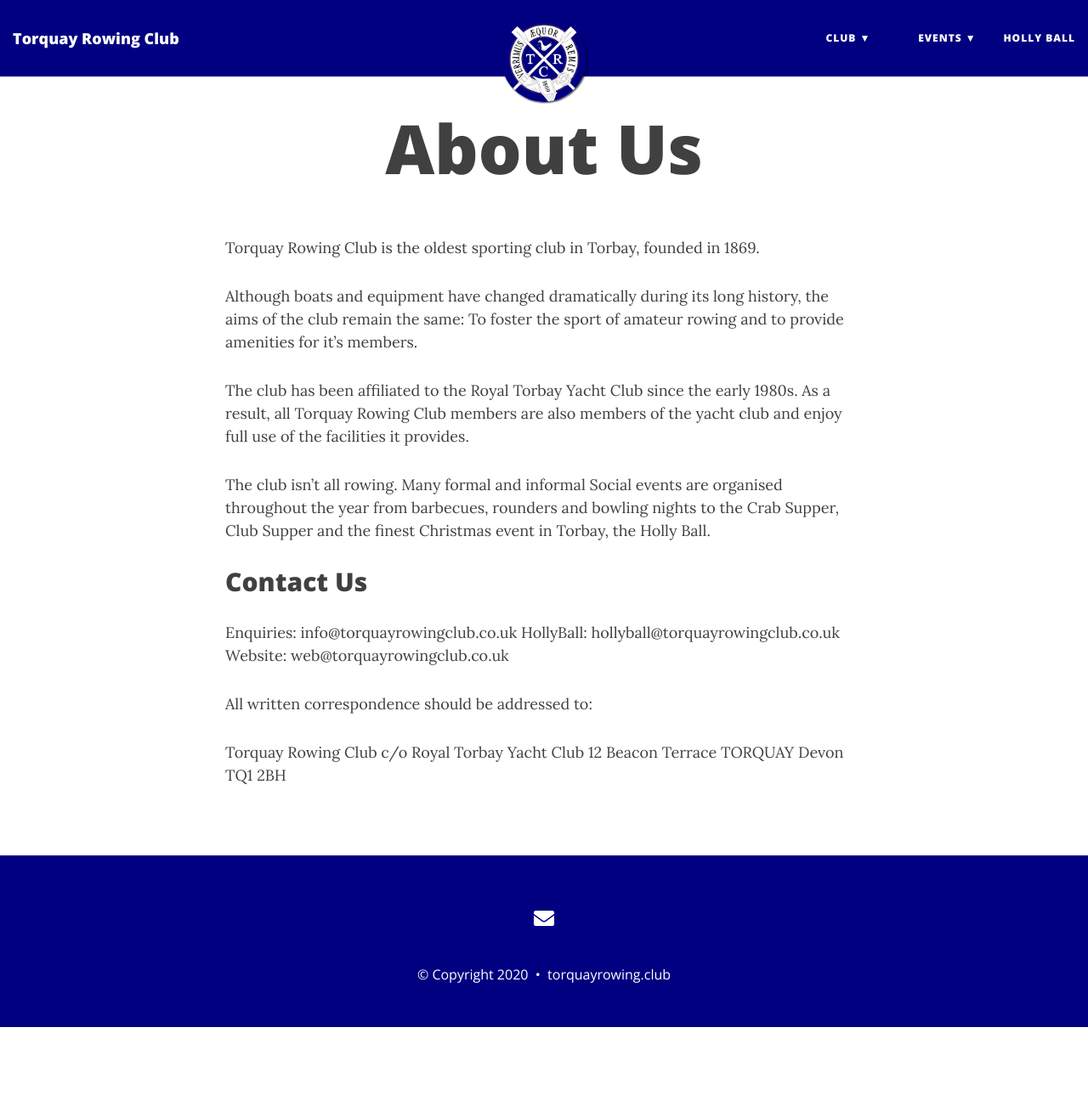
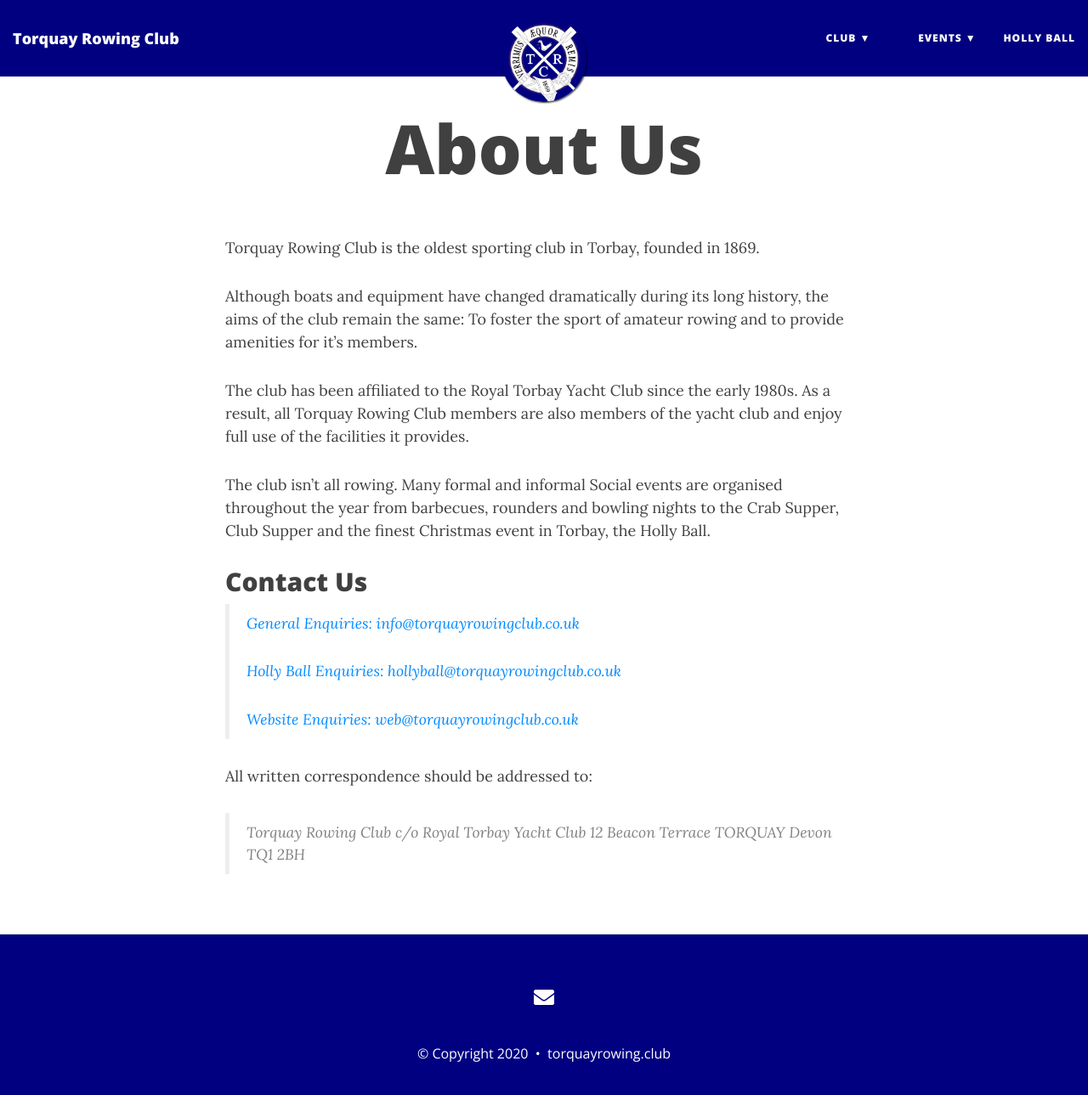
Before and after one commit to torquayrowingclub/torquayrowingclub.github.io, a Jekyll site: the page built from about.md, in a window 1280 px wide and 1302 px high. Shown: the top 1289 px of the window at 85% size. Built offline with Jekyll 4.4.1, drawn with Linux system fonts in a browser that asks for light colours; nearby versions of some CDN libraries.

Commit message:
About test

```diff
--- a/_config.yml
+++ b/_config.yml
@@ -22,7 +22,6 @@
 navbar-links:
   Club:
     - Information: "about"
-    - Contact: "about"
     - Club Kit: "https://godfrey.co.uk/club/torquayrc"
     - WEARA Calender: "http://www.weara.co.uk/calendar/month"
     - Weather: "weather"
--- a/about.md
+++ b/about.md
@@ -14,15 +14,17 @@
 
 ## Contact Us
 
-Enquiries: info@torquayrowingclub.co.uk
-HollyBall: hollyball@torquayrowingclub.co.uk
-Website: web@torquayrowingclub.co.uk
+> [General Enquiries: info@torquayrowingclub.co.uk](mailto:info@torquayrowingclub.co.uk)
+>
+> [Holly Ball Enquiries: hollyball@torquayrowingclub.co.uk](mailto:hollyball@torquayrowingclub.co.uk)
+>
+> [Website Enquiries: web@torquayrowingclub.co.uk](mailto:web@torquayrowingclub.co.uk)
 
 All written correspondence should be addressed to:
 
-Torquay Rowing Club
-c/o Royal Torbay Yacht Club
-12 Beacon Terrace
-TORQUAY
-Devon
-TQ1 2BH
+> Torquay Rowing Club
+> c/o Royal Torbay Yacht Club
+> 12 Beacon Terrace
+> TORQUAY
+> Devon
+> TQ1 2BH
```
